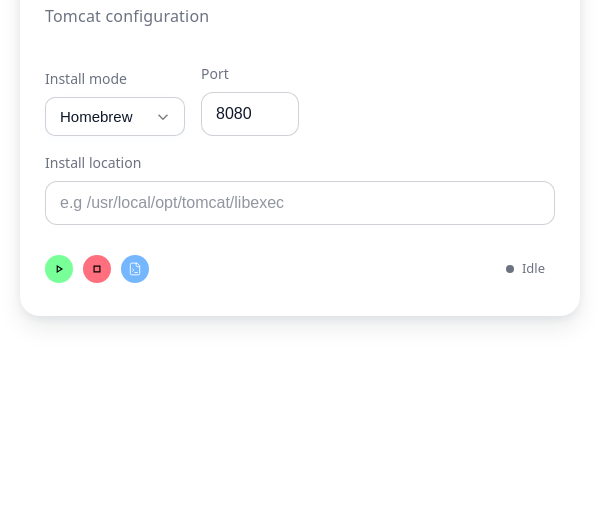
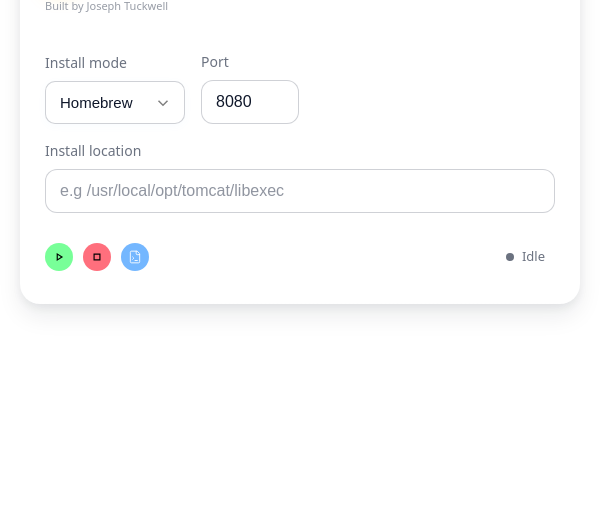
Before and after one commit to josephtuckwell/TomKit, an Electron app: page app/public/index.html in a window 600 px wide. Shown: the part 285-800 px from the top of the page. Drawn offline with Linux system fonts and the light colour scheme; no server answers.

Commit message:
Layout changes and improvements

```diff
--- a/app/package.json
+++ b/app/package.json
@@ -1,7 +1,7 @@
 {
   "name": "tomkit",
   "productName": "TomKit",
-  "version": "0.0.2a",
+  "version": "0.0.3",
   "description": "Simple tomcat configuration tool",
   "license": "ISC",
   "author": "josephtuckwell",
--- a/app/public/index.html
+++ b/app/public/index.html
@@ -16,15 +16,17 @@
           </svg>
         </span>
         TomKit
+      <span class="version" id="version">v0.0.0</span>
       </h1>
+
+      <span class="version">Built by Joseph Tuckwell</span>
       <button type="button" class="quit-button" id="quitButton" title="Quit">
         <svg xmlns="http://www.w3.org/2000/svg" width="16" height="16" viewBox="0 0 24 24" fill="none" stroke="currentColor" stroke-width="2" stroke-linecap="round" stroke-linejoin="round">
           <line x1="18" y1="6" x2="6" y2="18"></line>
           <line x1="6" y1="6" x2="18" y2="18"></line>
         </svg>
       </button>
-        <span class="version" id="version">v0.0.0</span>
-      <p class="subtitle">Tomcat configuration</p>
+
     </header>
 
      <!-- Main form for user input -->
--- a/app/public/stylesheets/main.css
+++ b/app/public/stylesheets/main.css
@@ -77,6 +77,7 @@
     }
 
     .subtitle {
+      font-size: 10px;
       margin: 0;
       color: var(--muted);
       font-weight: 500;
@@ -162,7 +163,7 @@
       min-width: 140px;
       max-width: 200px;
       display: inline-block;
-      padding: 10px 36px 10px 14px;
+      padding: 12px 36px 12px 14px;
       font-size: 15px;
       border-radius: 10px;
       border: 1.5px solid color-mix(in srgb, var(--muted) 32%, transparent);
```
Also changed, not shown: app/public/TomKit.png.
